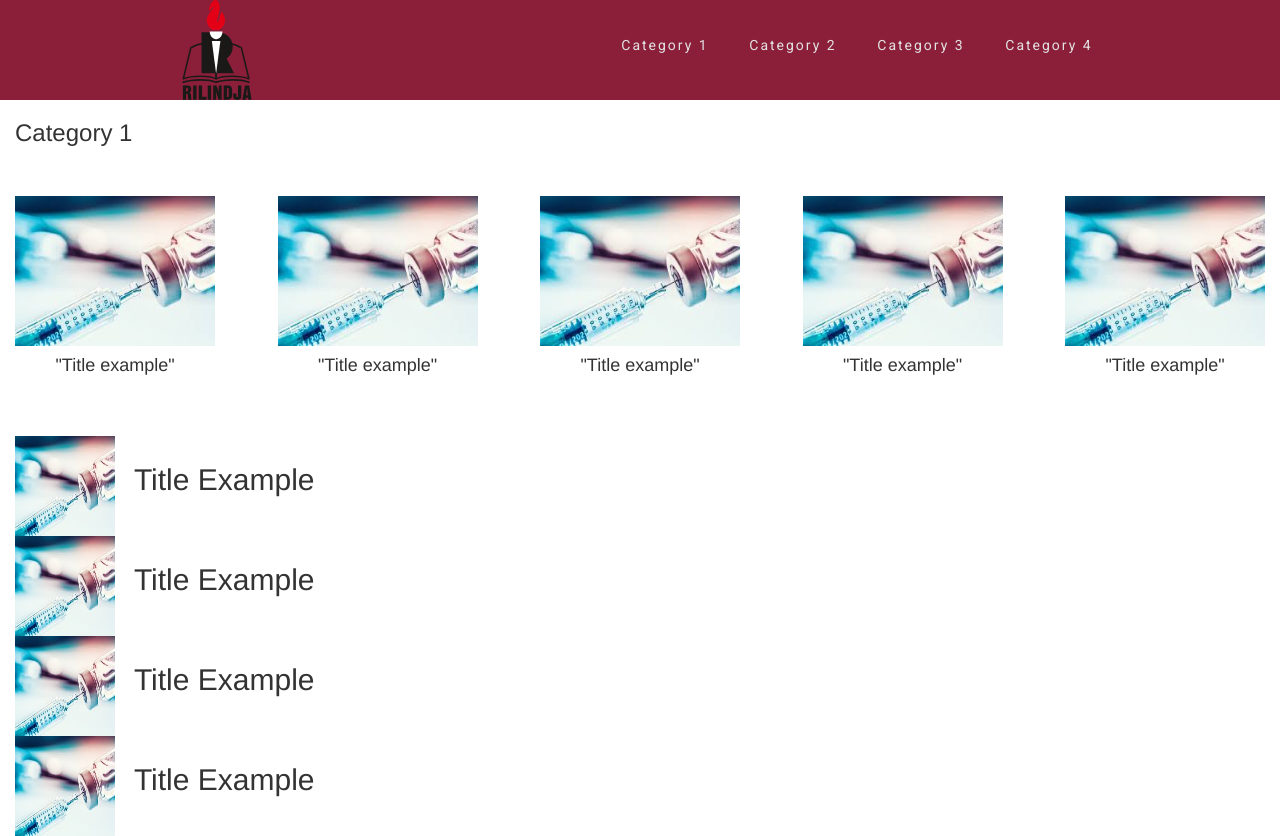
After one commit to esekcacttus/basic-web-development-website-and-cms, a PHP site: page /front/categorypage.php in a window 1280 px wide. The commit adds this page. Run offline with PHP 8.4, Linux system fonts and the light colour scheme.

```diff
--- /dev/null
+++ b/front/categorypage.php
@@ -0,0 +1,65 @@
+<?php include "../front/header.php"; ?>
+
+<!DOCTYPE html>
+<html lang="en">
+
+<head>
+    <meta charset="UTF-8">
+    <meta name="viewport" content="width=device-width, initial-scale=1.0">
+    <meta http-equiv="X-UA-Compatible" content="ie=edge">
+    <link rel="stylesheet" href="https://maxcdn.bootstrapcdn.com/bootstrap/3.3.7/css/bootstrap.min.css" integrity="sha384-BVYiiSIFeK1dGmJRAkycuHAHRg32OmUcww7on3RYdg4Va+PmSTsz/K68vbdEjh4u" crossorigin="anonymous"/>
+    <link href="https://fonts.googleapis.com/css2?family=Roboto&display=swap" rel="stylesheet" type="text/css">
+    <link rel="stylesheet" href="../front/style.css">
+</head>
+<body>
+    <div class="container-fluid">
+    <h3 class="text-left category_name">Category 1</h3>
+    <div class="news_photos_title">
+    <div>
+        <img src="../front/images/vaccine.jpg" alt="foto vaksina" width="200px" height="150px" class="img-fluid" >
+        <h4 class="text-center">"Title example"</h4>
+    </div>
+    <div>
+        <img src="../front/images/vaccine.jpg"alt="foto vaksina" width="200px" height="150px" class="img-fluid" >
+        <h4 class="text-center">"Title example"</h4>
+    </div>
+    <div>
+        <img src="../front/images/vaccine.jpg" alt="foto vaksina" width="200px" height="150px" class="img-fluid" >
+        <h4 class="text-center">"Title example"</h4>
+    </div>
+    <div>
+        <img src="../front/images/vaccine.jpg" alt="foto vaksina" width="200px" height="150px" class="img-fluid" >
+        <h4 class="text-center">"Title example"</h4>
+    </div>
+    <div>
+        <img src="../front/images/vaccine.jpg" alt="foto vaksina" width="200px" height="150px" class="img-fluid" >
+        <h4 class="text-center">"Title example"</h4>
+    </div>
+    </div>
+
+    <div class="other_news">
+    <div>
+        <img src="../front/images/vaccine.jpg" alt="foto vaksina" width="100px" height="100px">
+        <h2 class="title_other_news">Title Example</h2>
+    </div>
+    <div>
+        <img src="../front/images/vaccine.jpg" alt="foto vaksina" width="100px" height="100px">
+        <h2 class="title_other_news">Title Example</h2>
+    </div>
+    <div>
+        <img src="../front/images/vaccine.jpg" alt="foto vaksina" width="100px" height="100px">
+        <h2 class="title_other_news">Title Example</h2>
+    </div>
+    <div>
+        <img src="../front/images/vaccine.jpg" alt="foto vaksina" width="100px" height="100px">
+        <h2 class="title_other_news">Title Example</h2>
+    </div>
+    </div>
+    </div>
+
+
+
+</body>
+
+
+</html>
--- /dev/null
+++ b/front/footer.php
@@ -0,0 +1,3 @@
+<body>
+
+</html>
--- /dev/null
+++ b/front/header.php
@@ -0,0 +1,32 @@
+<!DOCTYPE html>
+<html lang="en">
+
+<head>
+    <meta charset="UTF-8">
+    <meta name="viewport" content="width=device-width, initial-scale=1.0">
+    <meta http-equiv="X-UA-Compatible" content="ie=edge">
+    <link href="https://fonts.googleapis.com/css2?family=Roboto&display=swap" rel="stylesheet">
+    <link rel="stylesheet" href="../style.css">
+    <title>Rilindja</title>
+</head>
+<nav>
+    <div>
+        <img class="logo_img" src="./rilindjaLogo.svg" />
+    </div>
+    <ul class="nav-links">
+        <li>
+            <a href="./category1.php">Category 1</a>
+        </li>
+        <li>
+            <a href="./category2.php">Category 2</a>
+        </li>
+        <li>
+            <a href="./category3.php">Category 3</a>
+        </li>
+        <li>
+            <a href="./category4.php">Category 4</a>
+        </li>
+    </ul>
+</nav>
+
+<body>
--- /dev/null
+++ b/front/style.css
@@ -0,0 +1,118 @@
+* {
+  margin: 0;
+  padding: 0;
+  box-sizing: border-box;
+}
+
+.logo_img {
+  width: 100px;
+  height: 100px;
+}
+
+nav {
+  display: flex;
+  flex-direction: row;
+  justify-content: space-around;
+  align-items: center;
+  min-height: 8vh;
+  font-family: "Roboto", sans-serif;
+  background-color: #8b1f3a;
+}
+
+.logo {
+  font-size: 20px;
+  color: rgb(226, 226, 226);
+}
+
+.nav-links {
+  display: flex;
+  justify-content: space-around;
+  width: 40%;
+}
+
+.nav-links li {
+  list-style: none;
+}
+
+.nav-links a {
+  color: rgb(226, 226, 226);
+  text-decoration: none;
+  letter-spacing: 2px;
+  font-size: 14px;
+}
+
+.category_title{
+  display: flex;
+  justify-content: center;
+}
+
+.container {
+  padding: 3em;
+  display: grid;
+  grid-gap: 2em;
+  grid-template-columns: repeat(auto-fit, minmax(550px, 3fr));
+}
+
+.card {
+  background-color: #222831;
+  height: 20rem;
+  border-radius: 5px;
+  display: flex;
+  flex-direction: column;
+  align-items: center;
+  box-shadow: rgba(0, 0, 0, 0.7);
+  color: white;
+}
+
+.card__name {
+  margin-top: 15px;
+  font-size: 1.5em;
+}
+
+.card_image {
+  height: 200px;
+  width: 200px;
+}
+
+/* Category  page css */
+
+.category_name{
+  margin-top: 20px;
+}
+
+.news_photos_title{
+  display: flex;
+  flex-wrap: wrap;
+  justify-content: space-between;
+  margin-top: 50px;
+  margin-bottom: 50px;
+}
+
+.other_news{
+  display: flex;
+  flex-direction: column;
+  flex-wrap: nowrap;
+  justify-content: space-between;
+  margin-top: 50px;
+
+}
+.title_other_news{
+  display: inline-flex;
+}
+
+.other_news h2{
+  margin-left: 15px;
+}
+
+
+
+.article{
+  padding: 2em;
+  border-radius: 0.3em;
+  box-shadow: 10px 10px 30px rgba(0,0,0,0.1);
+}
+
+.card_image{
+  width: 100px;
+  height: 100px;
+}
```
Also changed, not shown: front/index.php (added, +51 -0 lines), front/single_page.php (renamed from front/pages/single_page.php, +17 -20 lines), front/images/default-placeholder.png (added), front/images/rilindja.png (added), front/images/rilindjaLogo.svg (added), front/images/single_post_img.jpg (added), front/images/vaccine.jpg (added), front/rilindjaLogo.svg (added), front/vaccine.jpg (added).
